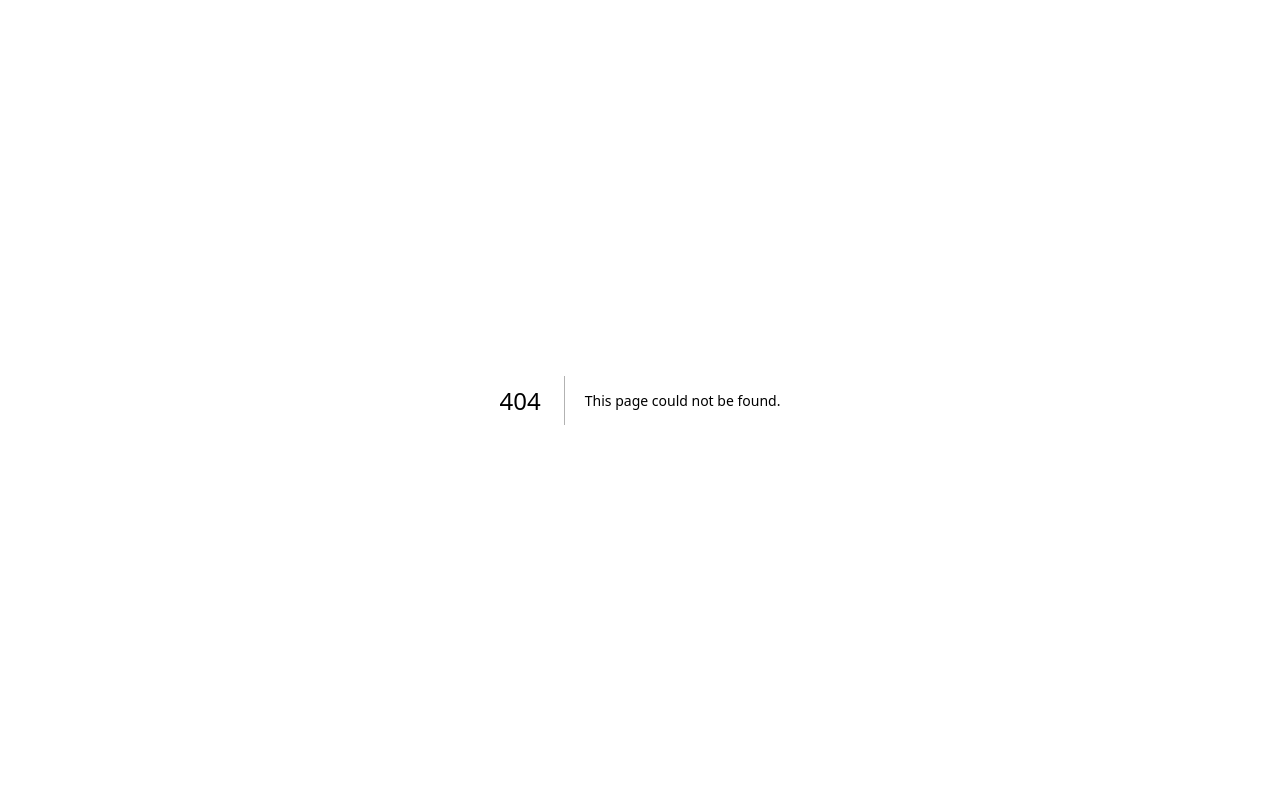
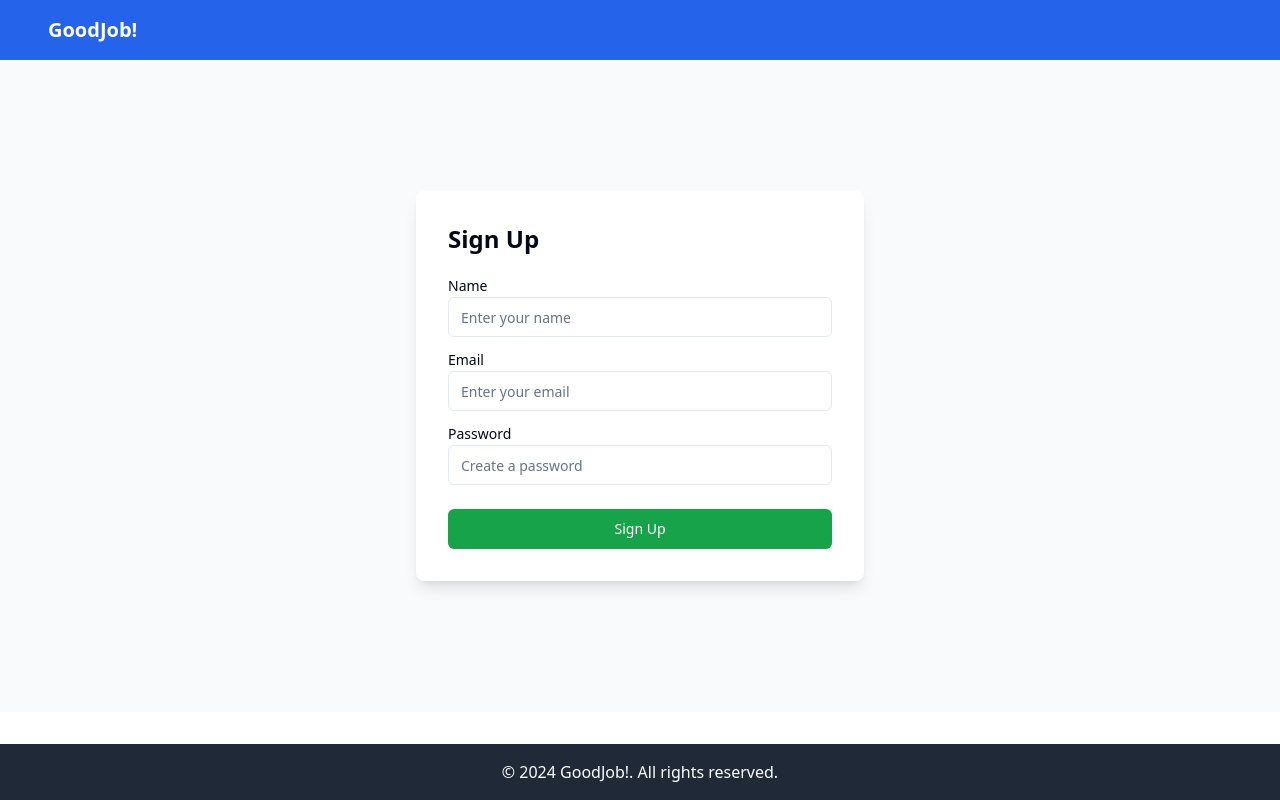
Before and after one commit to Shavkatjon-O/BRB_Hackcelerator_2024_Frontend, a Next.js app: page /users/signup in a window 1280 px wide. Before the commit this address had no page. Built offline with nearby package versions, Linux system fonts and the light colour scheme.

Commit message:
feat: login, signup pages

```diff
--- /dev/null
+++ b/src/app/users/_components/footer.tsx
@@ -0,0 +1,13 @@
+import React from 'react';
+
+const LoginFooterSection = () => {
+  return (
+    <footer className="bg-gray-800 text-white p-4 mt-8">
+      <div className="container mx-auto text-center">
+        <p>&copy; 2024 GoodJob!. All rights reserved.</p>
+      </div>
+    </footer>
+  );
+};
+
+export default LoginFooterSection;
--- /dev/null
+++ b/src/app/users/_components/header.tsx
@@ -0,0 +1,18 @@
+import Link from 'next/link';
+import React from 'react';
+
+const LoginHeaderSection = () => {
+  return (
+    <header className="bg-blue-600 text-white p-4">
+      <div className="container mx-auto">
+        <h1 className="text-xl font-bold">
+          <Link href="/">
+            GoodJob!
+          </Link>
+        </h1>
+      </div>
+    </header>
+  );
+};
+
+export default LoginHeaderSection;
--- /dev/null
+++ b/src/app/users/layout.tsx
@@ -0,0 +1,17 @@
+import React from 'react';
+import LoginHeaderSection from './_components/header';
+import LoginFooterSection from './_components/footer';
+
+const UsersLayout = ({ children }: { children: React.ReactNode }) => {
+  return (
+    <div className="min-h-screen flex flex-col">
+      <LoginHeaderSection />
+      <main className="flex-grow flex items-center justify-center p-6 bg-gray-50">
+        {children}
+      </main>
+      <LoginFooterSection />
+    </div>
+  );
+};
+
+export default UsersLayout;
--- /dev/null
+++ b/src/app/users/login/page.tsx
@@ -0,0 +1,26 @@
+import React from 'react';
+import { Input } from '@/components/ui/input';
+import { Button } from '@/components/ui/button';
+import { Label } from '@/components/ui/label';
+import UsersLayout from '../layout';
+
+const LoginPage = () => {
+  return (
+    <div className="max-w-md w-full bg-white p-8 rounded-lg shadow-lg">
+      <h1 className="text-2xl font-bold mb-6">Login</h1>
+      <form>
+        <div className="mb-4">
+          <Label htmlFor="email" className="block mb-1">Email</Label>
+          <Input type="email" id="email" placeholder="Enter your email" className="w-full" />
+        </div>
+        <div className="mb-6">
+          <Label htmlFor="password" className="block mb-1">Password</Label>
+          <Input type="password" id="password" placeholder="Enter your password" className="w-full" />
+        </div>
+        <Button type="submit" className="w-full bg-blue-600 text-white">Login</Button>
+      </form>
+    </div>
+  );
+};
+
+export default LoginPage;
--- /dev/null
+++ b/src/app/users/signup/page.tsx
@@ -0,0 +1,32 @@
+import React from 'react';
+
+import { Input } from '@/components/ui/input'
+import { Button } from '@/components/ui/button'
+import { Label } from '@/components/ui/label'
+
+import UsersLayout from '../layout';
+
+const SignupPage = () => {
+  return (
+    <div className="max-w-md w-full bg-white p-8 rounded-lg shadow-lg">
+      <h1 className="text-2xl font-bold mb-6">Sign Up</h1>
+      <form>
+        <div className="mb-4">
+          <Label htmlFor="name" className="block mb-1">Name</Label>
+          <Input type="text" id="name" placeholder="Enter your name" className="w-full" />
+        </div>
+        <div className="mb-4">
+          <Label htmlFor="email" className="block mb-1">Email</Label>
+          <Input type="email" id="email" placeholder="Enter your email" className="w-full" />
+        </div>
+        <div className="mb-6">
+          <Label htmlFor="password" className="block mb-1">Password</Label>
+          <Input type="password" id="password" placeholder="Create a password" className="w-full" />
+        </div>
+        <Button type="submit" className="w-full bg-green-600 text-white">Sign Up</Button>
+      </form>
+    </div>
+  );
+};
+
+export default SignupPage;
```
